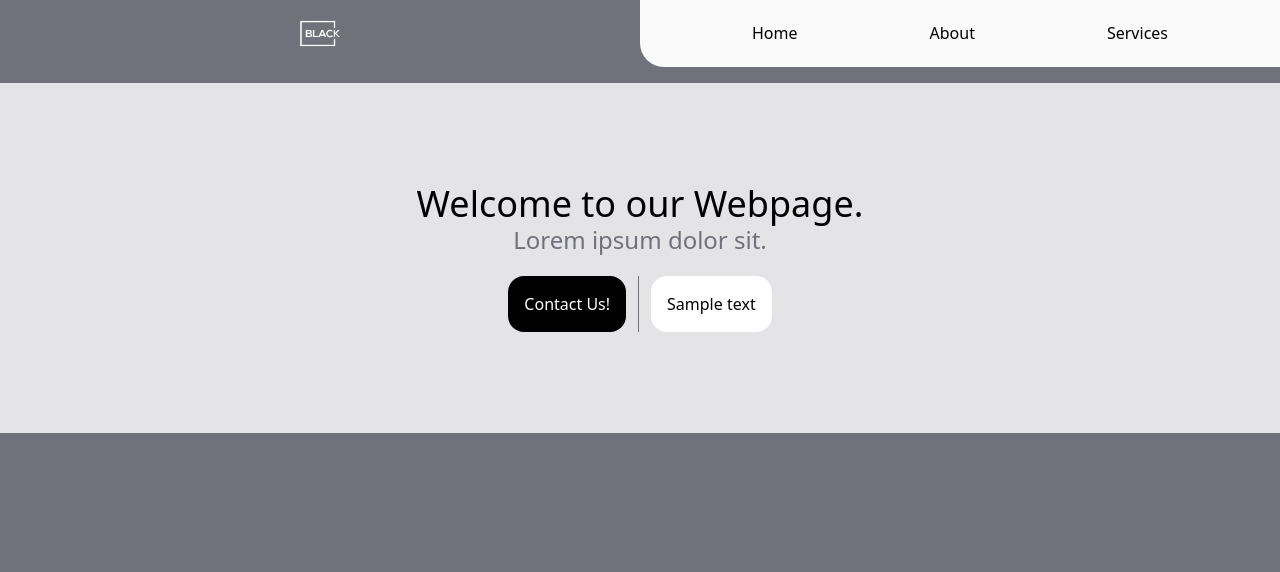
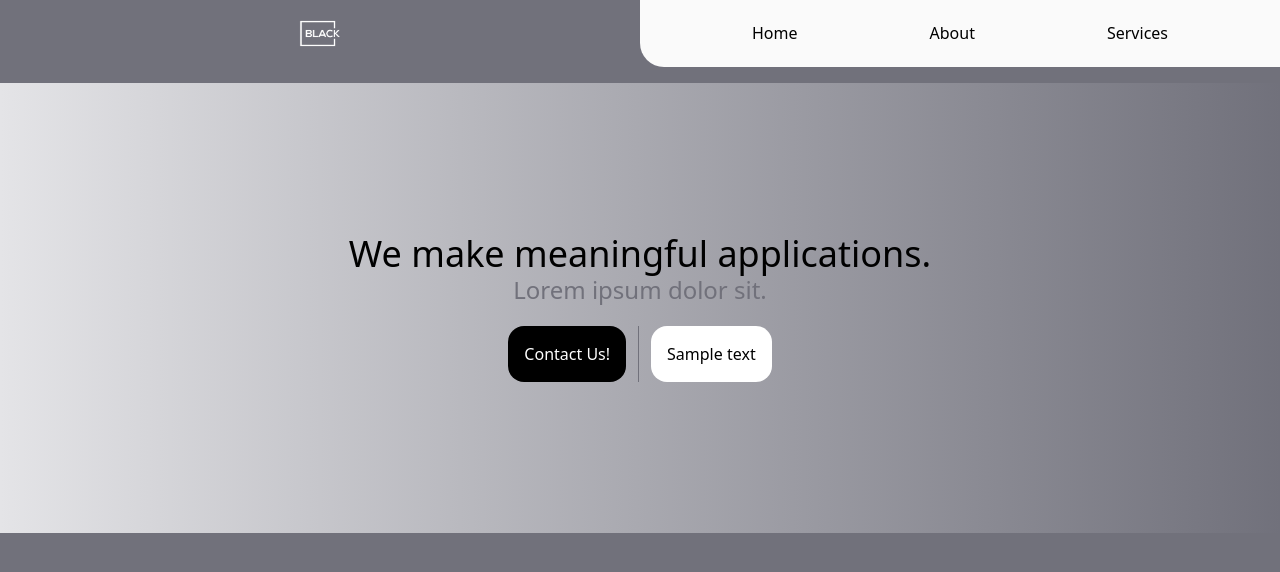
Before and after one commit to Exterval/My-First-Tailwind-Site, a React (Vite) app in the folder webapp/: page / in a window 1280 px wide. Shown: the top 572 px of the page. Built offline with nearby package versions, Linux system fonts and the light colour scheme.

Commit message:
tweaked hero section, added components needed to complete the page

```diff
--- /dev/null
+++ b/webapp/src/components/Footer.jsx
@@ -0,0 +1,4 @@
+export default function Footer() {
+    /* Footer here */
+    return(<></>)
+};
--- a/webapp/src/components/NavBar.jsx
+++ b/webapp/src/components/NavBar.jsx
@@ -1,10 +1,9 @@
-
 export default function NavBar() {
     return(
         <div className="w-dvw h-1/12 flex flex-row justify-around" style={{position: 'sticky', top: '0'}}>
             <img src="src/assets/logo.png" className="object-contain w-full" style={{textAlign: 'center'}} alt="Logo Image" />
             <ul className="flex flex-row items-center justify-evenly w-full bg-zinc-50 rounded-bl-3xl">
-                <li className="hover:bg-zinc-500/50 rounded-4xl px-5 py-2" style={{transition: '0.2s ease-in'}}><a href="#" className="hover:text-zinc-600" style={{transition: '0.2s ease-in'}}>Home</a></li>
+                <li className="hover:bg-zinc-500/50 rounded-4xl px-5 py-2" style={{transition: '0.2s ease-in'}}><a href="#main" className="hover:text-zinc-600" style={{transition: '0.2s ease-in'}}>Home</a></li>
                 <li className="hover:bg-zinc-500/50 rounded-4xl px-5 py-2" style={{transition: '0.2s ease-in'}}><a href="#" className="hover:text-zinc-600" style={{transition: '0.2s ease-in'}}>About</a></li>
                 <li className="hover:bg-zinc-500/50  rounded-4xl px-5 py-2" style={{transition: '0.2s ease-in'}}><a href="#" className="hover:text-zinc-600" style={{transition: '0.2s ease-in'}}>Services</a></li>
             </ul>
--- a/webapp/src/components/Wrapper.jsx
+++ b/webapp/src/components/Wrapper.jsx
@@ -1,4 +1,5 @@
 export default function Wrapper({ children }) {
+    /* Wrapper here */
     return(
         <div className="@container-normal bg-zinc-500 h-dvh">
             {children}
--- /dev/null
+++ b/webapp/src/sections/About.jsx
@@ -0,0 +1,3 @@
+export default function About() {
+    return(<></>)
+};
--- a/webapp/src/sections/Main.jsx
+++ b/webapp/src/sections/Main.jsx
@@ -1,8 +1,8 @@
 export default function Main() {
     return(
         <section id="main">
-            <div className="bg-zinc-200 w-full flex flex-col justify-center my-4" style={{height: '350px'}}>
-                <h1 className="text-center text-4xl">Welcome to our Webpage.</h1>
+            <div className="bg-linear-to-r from-zinc-200 to-zinc-500 w-full flex flex-col justify-center my-4" style={{height: '450px'}}>
+                <h1 className="text-center text-4xl">We make meaningful applications.</h1>
                 <p className="text-2xl text-zinc-500 text-center mb-5">Lorem ipsum dolor sit.</p>
                 <div className="mx-auto flex flex-row">
                     <button className="bg-black text-white p-4 rounded-2xl hover:bg-white hover:text-black hover:-translate-y-1 hover:shadow-2xs" id="" style={{transition: '0.3s ease-in'}}>Contact Us!</button>
--- /dev/null
+++ b/webapp/src/sections/Service.jsx
@@ -0,0 +1,3 @@
+export default function Service() {
+
+};
```
